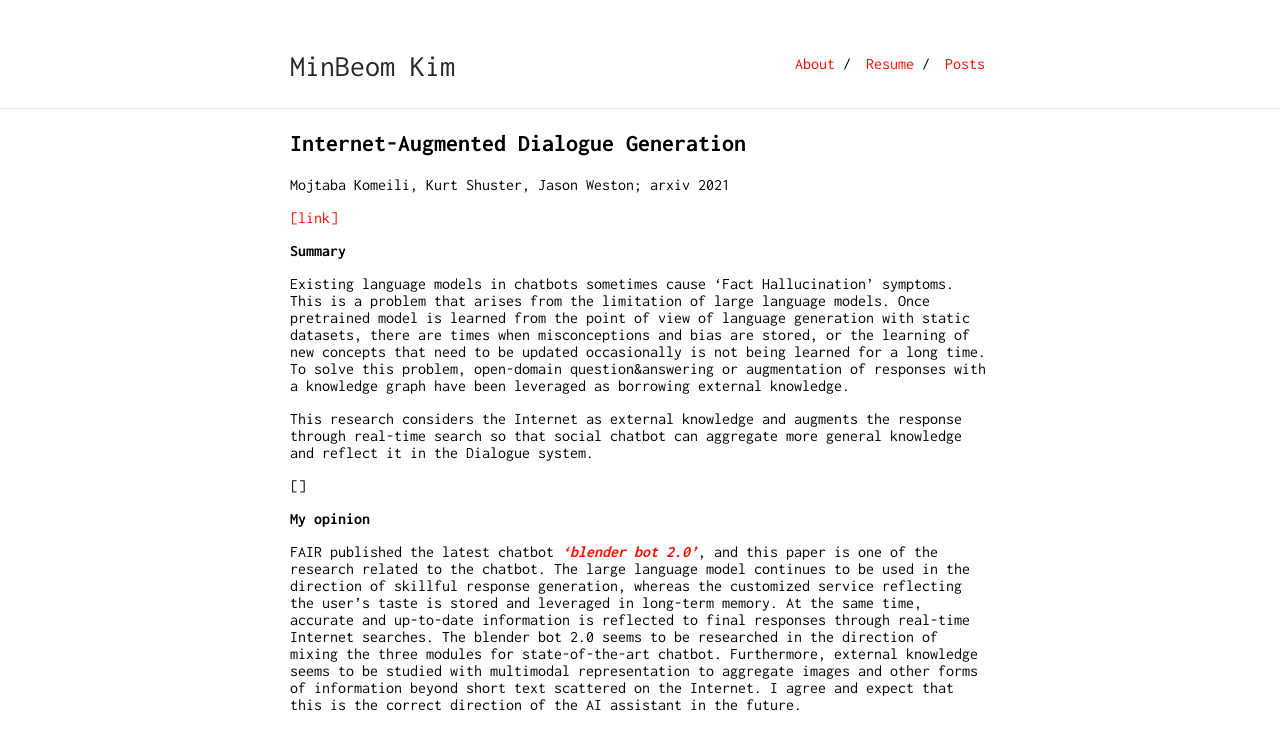
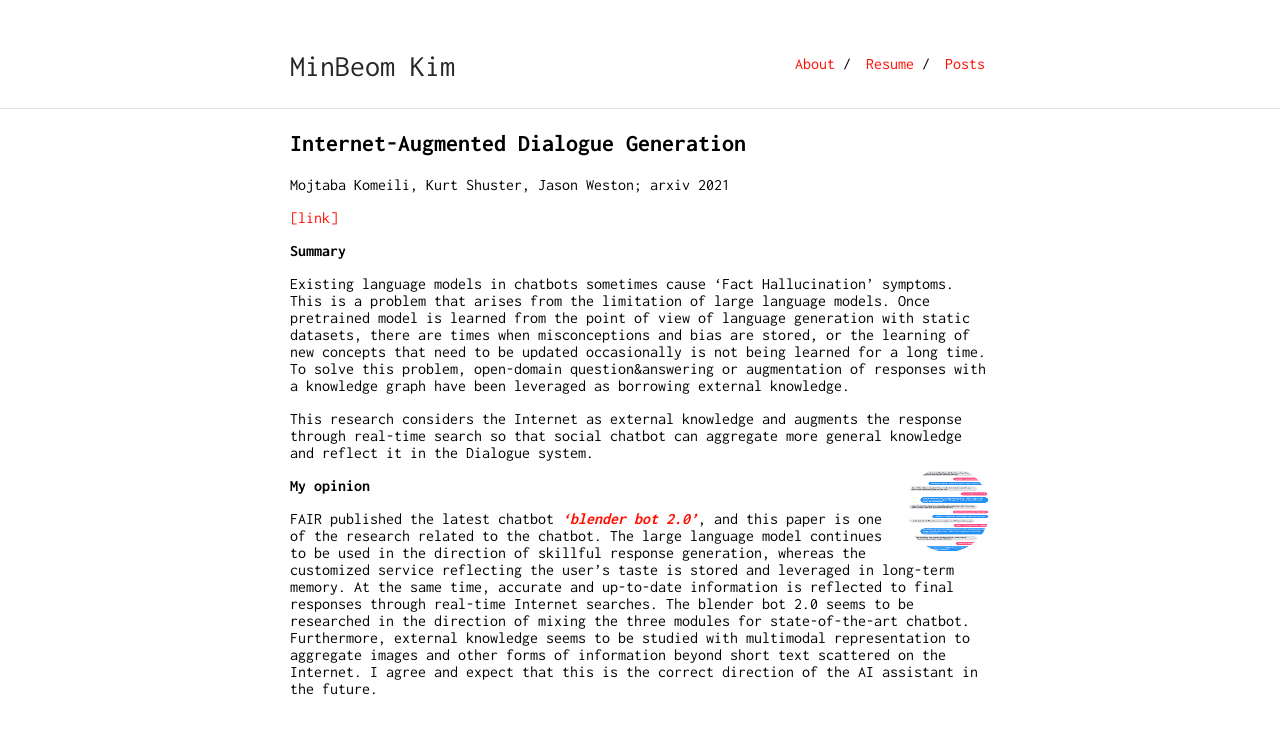
Before and after one commit to minbeomkim/minbeomkim.github.io, a Jekyll site: the page built from post-Internet-Augmented_Dialogue_Generation.md, in a window 1280 px wide. Shown: the top 750 px of the page. Built offline with Jekyll 4.4.1, drawn with Linux system fonts in a browser that asks for light colours; our own code applies the rules of GitHub Pages for plain Markdown files.

Commit message:
Update post-Internet-Augmented_Dialogue_Generation.md

```diff
--- a/post-Internet-Augmented_Dialogue_Generation.md
+++ b/post-Internet-Augmented_Dialogue_Generation.md
@@ -14,7 +14,7 @@ Existing language models in chatbots sometimes cause 'Fact Hallucination' sympto
 
 This research considers the Internet as external knowledge and augments the response through real-time search so that social chatbot can aggregate more general knowledge and reflect it in the Dialogue system.
 
-[]
+<img class="profile-picture" src="Internet.png">
 
 **My opinion**
 
```
